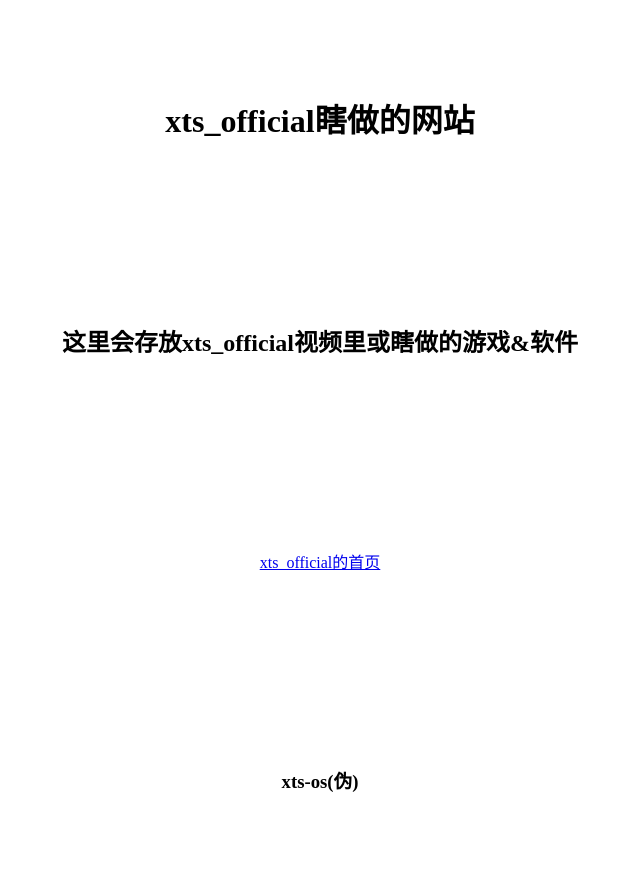
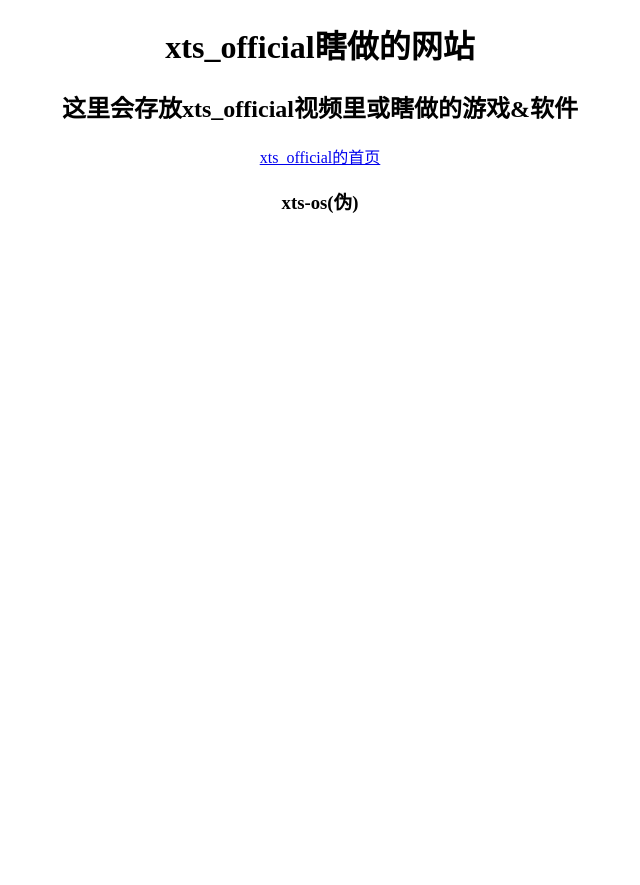
Before and after one commit to xtsofficial/xtsofficial.github.io, a plain HTML site: page index.html in a window 1280 px wide. Shown: the whole page, without its empty margins (320-960 px from the left). After the commit the page ends 800 px from the top, so only its background shows below. Drawn offline with Linux system fonts and the light colour scheme.

Commit message:
Update index.html

```diff
--- a/index.html
+++ b/index.html
@@ -6,7 +6,6 @@
     <style>
       div{
         text-align: center;
-	line-height: 200px;/*文字水平居中*/
 	margin:auto;
       }
     </style>
```
